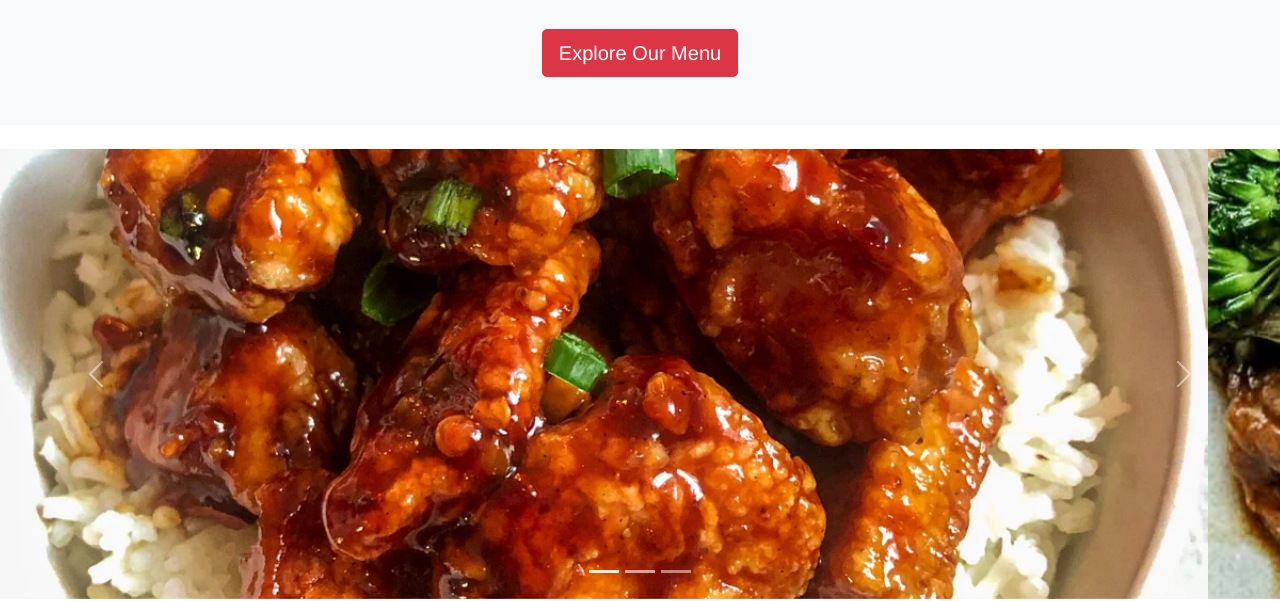
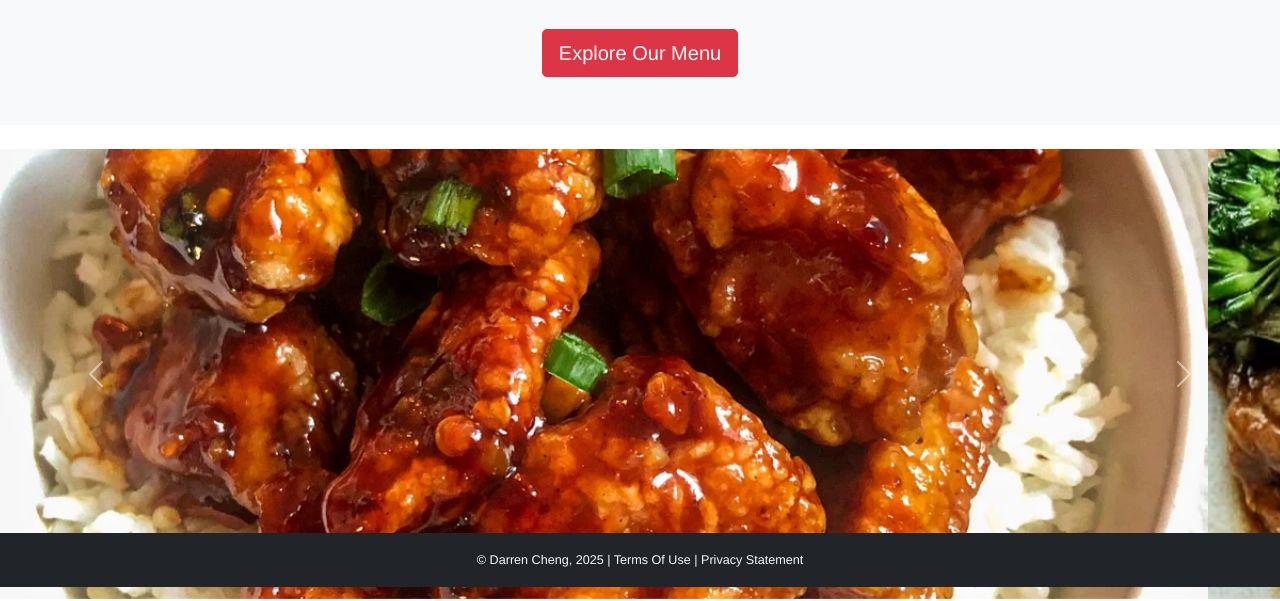
Before and after one commit to dc796/P4.-Class-Project-Build-Webpages--Part-4-4-, a website: page index.html in a window 1280 px wide. Shown: the part 213-814 px from the top of the page. Drawn offline with nearby package versions, Linux system fonts and the light colour scheme.

Commit message:
New Changes to the footer

```diff
--- a/css/main.css
+++ b/css/main.css
@@ -138,6 +138,14 @@ a:hover {
     color: #aaa;
     font-size: 0.9rem;
 }
+/* Sticky footer that always stays at the bottom of the viewport */
+.sticky-footer {
+    position: fixed;
+    left: 0;
+    bottom: 0;
+    width: 100%;
+    z-index: 1030;
+}
 
 /* ---------------------------------------------------
    RESPONSIVE FIXES
--- a/index.html
+++ b/index.html
@@ -116,7 +116,7 @@
 </section>
 </main>
 
-<footer class="footer bg-dark text-light py-3">
+<footer class="footer bg-dark text-light py-3 sticky-footer">
     <div class="container text-center">
         <span class="small">&copy; Darren Cheng, 2025 | Terms Of Use | Privacy Statement</span>
     </div>
```
Also changed, not shown: about.html (+1 -1 lines), contact.html (+1 -1 lines), history.html (+1 -1 lines), ingredients.html (+1 -1 lines), menu.html (+1 -1 lines).
